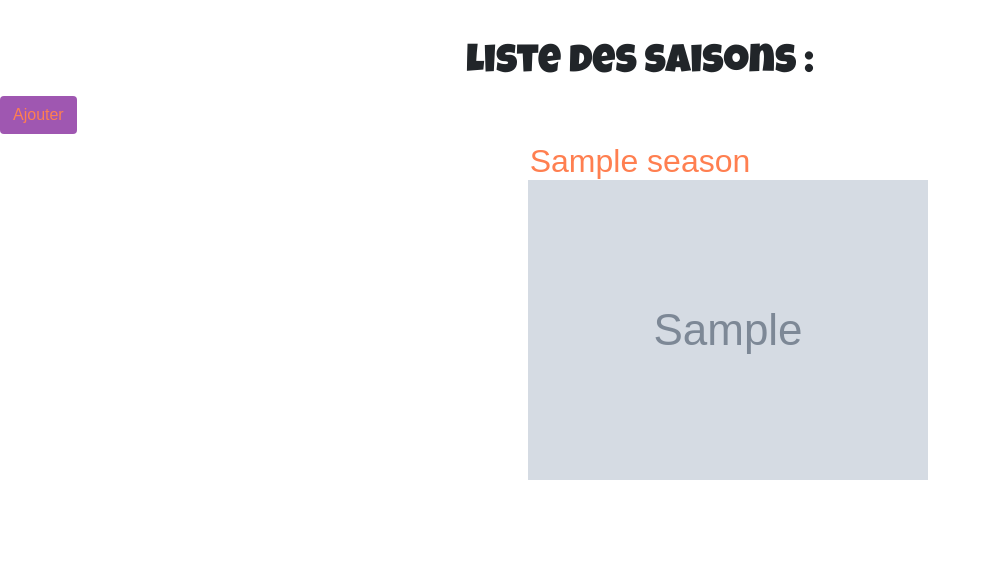
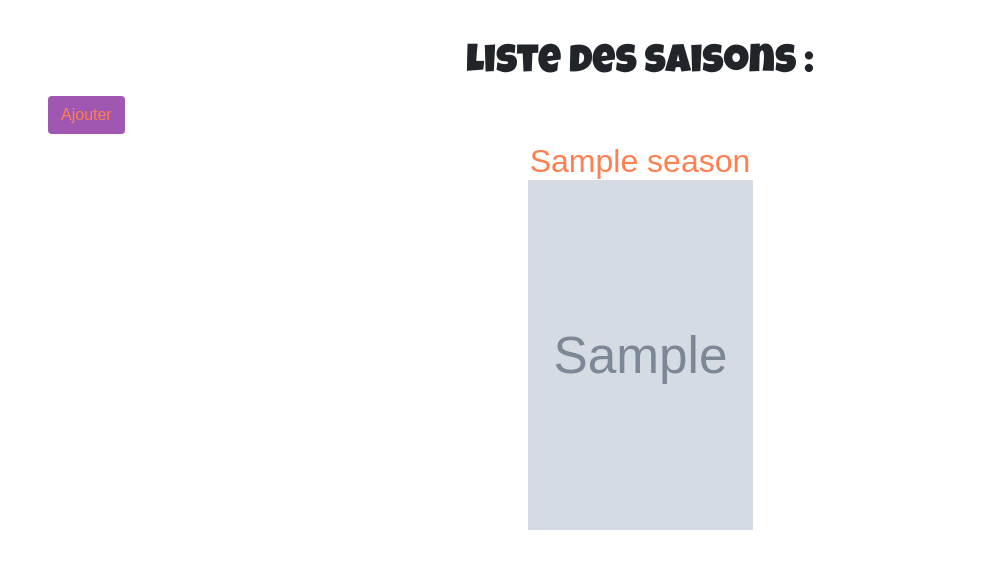
Before and after one commit to LouGrom/JojoDb, a Symfony app: template templates/default/homepage.html.twig in a window 1280 px wide. Shown: the part 80-649 px from the top of the page, without its empty margins (0-991 px from the left). Run offline with Twig, Linux system fonts and the light colour scheme; the template is opened without the code that fills it: most values are stand-ins (such as "Sample title", 1, 10 or a date in 2020); grey boxes marked "Sample" are stand-in pictures; some libraries are stand-ins or nearby versions.

Commit message:
Update front homepage + forms

```diff
--- a/public/css/style.css
+++ b/public/css/style.css
@@ -39,30 +40,28 @@ a:visited {
 .main-contain {
     display: flex;
     flex-wrap: wrap;
+    align-items: flex-end;
     justify-content: space-around;
 }
 
-.season-pic {
-    width: 225px;
-    height: 350px;
-}
-
 .main-contain a {
+    margin-bottom: 1.5em;
     display: block;
     padding: 0.5em;
     text-align: center;
     text-decoration: none;
     width: 241px;
-    height: 425px;
     transition: all 0.5s ease;
 }
 
 .main-contain a img {
-    display: inline;
+    display: inline-block;
+    width: 225px;
+    height: 350px;
 }
 
 .main-contain a:hover {
-    background-color: rgba(159, 87, 177, 0.61);
+    background-color: rgba(159, 87, 177);
     color: white;
     transform: scale(1.1, 1.1);
 }
--- a/src/Form/SeasonType.php
+++ b/src/Form/SeasonType.php
@@ -40,7 +40,7 @@ class SeasonType extends AbstractType
             ->add('description', TextareaType::class, ['label'=>'Description'])
             ->add('characters',
             EntityType::class, [
-                "label" => "personnages",
+                "label" => "Personnages",
                 "class" => Character::class,
                 "choice_label" => "name",
                 "multiple" => true,
--- a/templates/character/_delete_form.html.twig
+++ b/templates/character/_delete_form.html.twig
@@ -1,5 +1,5 @@
 <form method="post" action="{{ path('character_delete', {'id': character.id}) }}" onsubmit="return confirm('êtes-vous sûr de vouloir supprimer ce personnage ?');">
     <input type="hidden" name="_method" value="DELETE">
     <input type="hidden" name="_token" value="{{ csrf_token('delete' ~ character.id) }}">
-    <button class="btn mt-4">Supprimer</button>
+    <button class="btn mt-4 ml-5">Supprimer</button>
 </form>
--- a/templates/character/edit.html.twig
+++ b/templates/character/edit.html.twig
@@ -5,7 +5,7 @@
 {% block body %}
     <h1>Modifier le personnage</h1>
 
-    <a class="btn mb-3" href="{{ path('character_list') }}">Retour</a>
+    <a class="btn mb-3 ml-5" href="{{ path('character_list') }}">Retour</a>
 
     {{ include('character/_form.html.twig', {'button_label': 'Valider'}) }}
 
--- a/templates/character/list.html.twig
+++ b/templates/character/list.html.twig
@@ -6,7 +6,7 @@
 
 <h1> Liste des personnages : </h1>
 
-<a class="btn mb-4" href="{{ path('character_new')}}">Ajouter</a>
+<a class="btn mb-4 ml-5" href="{{ path('character_new')}}">Ajouter</a>
 
 <div class="d-flex flex-wrap justify-content-around">
     {% for character in characters %}
--- a/templates/character/new.html.twig
+++ b/templates/character/new.html.twig
@@ -5,7 +5,7 @@
 {% block body %}
     <h1>Nouveau personnage</h1>
 
-     <a class="btn mb-4" href="{{ path('character_list') }}">Retour</a>
+     <a class="btn mb-4 ml-5" href="{{ path('character_list') }}">Retour</a>
 
     {{ include('character/_form.html.twig') }}
 
--- a/templates/default/homepage.html.twig
+++ b/templates/default/homepage.html.twig
@@ -6,7 +6,7 @@
 
 <h1>Liste des saisons :</h1>
 
-<a class="btn" href="{{ path('season_new')}}">Ajouter</a>
+<a class="btn ml-5" href="{{ path('season_new')}}">Ajouter</a>
 
 <div class="main-contain">
 {% for season in seasons %}
--- a/templates/season/_delete_form.html.twig
+++ b/templates/season/_delete_form.html.twig
@@ -1,5 +1,5 @@
 <form method="post" action="{{ path('season_delete', {'id': season.id}) }}" onsubmit="return confirm('êtes-vous sûr de vouloir supprimer cette saison ?');">
     <input type="hidden" name="_method" value="DELETE">
     <input type="hidden" name="_token" value="{{ csrf_token('delete' ~ season.id) }}">
-    <button class="btn mt-4">Supprimer</button>
+    <button class="btn mt-4 ml-5">Supprimer</button>
 </form>
--- a/templates/season/edit.html.twig
+++ b/templates/season/edit.html.twig
@@ -5,7 +5,7 @@
 {% block body %}
     <h1>Modifier la saison</h1>
 
-    <a class="btn mb-4" href="{{ path('season_show',{'id' : season.id})}}">Retour</a>
+    <a class="btn mb-4 ml-5" href="{{ path('season_show',{'id' : season.id})}}">Retour</a>
 
     {{ include('season/_form.html.twig', {'button_label': 'Valider'}) }}
 
--- a/templates/season/new.html.twig
+++ b/templates/season/new.html.twig
@@ -5,7 +5,7 @@
 {% block body %}
     <h1>Nouvelle saison</h1>
 
-     <a class="btn mb-4" href="{{ path('homepage') }}">Retour</a>
+     <a class="btn mb-4 ml-5" href="{{ path('homepage') }}">Retour</a>
 
     {{ include('season/_form.html.twig') }}
 
--- a/templates/stand/_delete_form.html.twig
+++ b/templates/stand/_delete_form.html.twig
@@ -1,5 +1,5 @@
 <form method="post" action="{{ path('stand_delete', {'id': stand.id}) }}" onsubmit="return confirm('êtes-vous sûr de vouloir supprimer ce stand ?');">
     <input type="hidden" name="_method" value="DELETE">
     <input type="hidden" name="_token" value="{{ csrf_token('delete' ~ stand.id) }}">
-    <button class="btn mt-4">Supprimer</button>
+    <button class="btn mt-4 ml-5">Supprimer</button>
 </form>
--- a/templates/stand/edit.html.twig
+++ b/templates/stand/edit.html.twig
@@ -5,7 +5,7 @@
 {% block body %}
     <h1>Modifier le Stand</h1>
 
-    <a class="btn mb-4" href="{{ path('stand_list') }}">Retour</a>
+    <a class="btn mb-4 ml-5" href="{{ path('stand_list') }}">Retour</a>
 
     {{ include('stand/_form.html.twig', {'button_label': 'Modifier'}) }}
 
--- a/templates/stand/list.html.twig
+++ b/templates/stand/list.html.twig
@@ -6,7 +6,7 @@
 
 <h1> Liste des stands : </h1>
 
-<a class="btn mb-4" href="{{ path('character_new')}}">Ajouter</a>
+<a class="btn mb-4 ml-5" href="{{ path('character_new')}}">Ajouter</a>
 
 <div class="d-flex flex-wrap justify-content-around">
     {% for stand in stands %}
--- a/templates/stand/new.html.twig
+++ b/templates/stand/new.html.twig
@@ -5,7 +5,7 @@
 {% block body %}
     <h1>Nouveau Stand</h1>
 
-    <a class="btn" href="{{ path('stand_list') }}">Retour</a>
+    <a class="btn ml-5" href="{{ path('stand_list') }}">Retour</a>
 
     {{ include('stand/_form.html.twig') }}
 
--- a/templates/stand/show.html.twig
+++ b/templates/stand/show.html.twig
@@ -6,11 +6,11 @@
 
     <h1>{{ stand.name }}</h1>
 
-    <a class="btn mb-4" href="{{ path('stand_edit', {'id' : stand.id})}}">Modifier</a>
+    <a class="btn mb-4 ml-5" href="{{ path('stand_edit', {'id' : stand.id})}}">Modifier</a>
     <a class="btn mb-4" href="{{ path('stand_list')}}">Retour</a>
 
     <div class="d-flex">
-        <img height="350" src="{{ stand.picture }}" alt="stand picture">
+        <img class="ml-5" height="350" src="{{ stand.picture }}" alt="stand picture">
 
         <p class="ml-4">{{ stand.description }}</p>
     </div>
```
Also changed, not shown: other parts of public/css/style.css (+21 -34 lines), templates/character/_form.html.twig (+6 -4 lines), templates/character/show.html.twig (+4 -4 lines), templates/season/_form.html.twig (+6 -4 lines), templates/season/show.html.twig (+20 -14 lines), templates/stand/_form.html.twig (+6 -4 lines).
